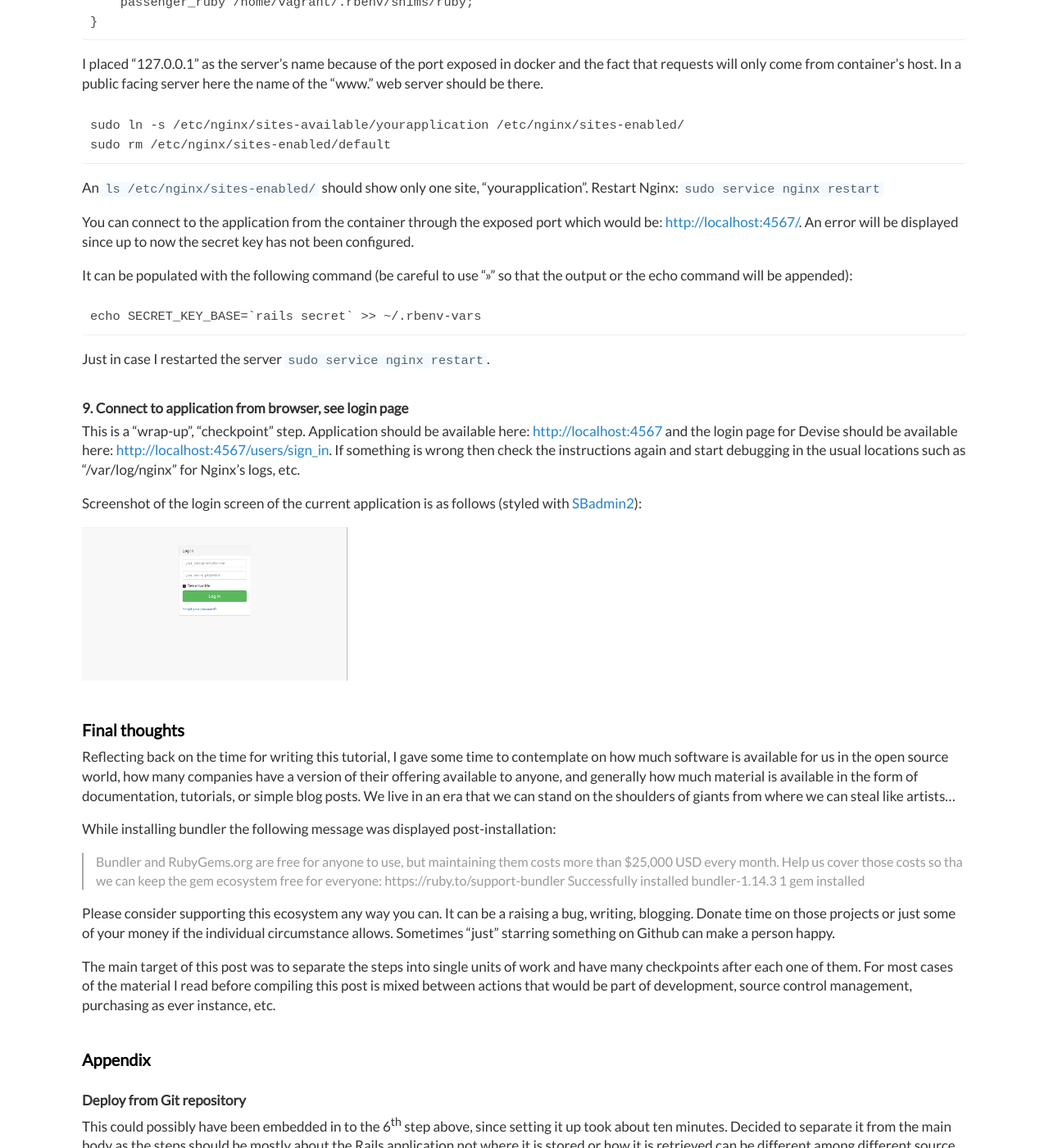
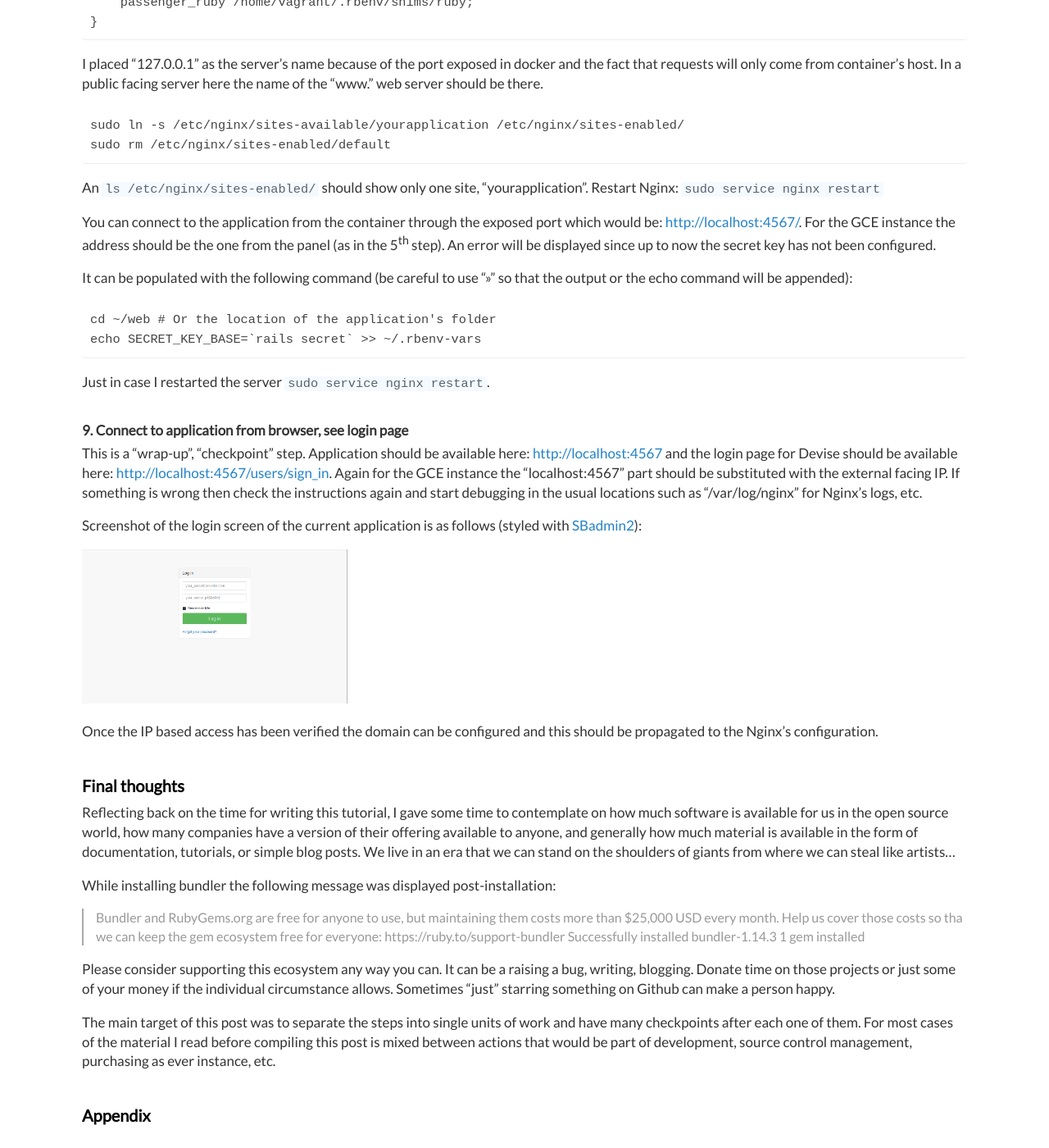
Before and after one commit to dimitrismistriotis/dimitrismistriotis.github.io, a Jekyll site: the page built from _posts/2017-01-07-deploy_rails.md, in a window 1280 px wide and 1400 px high, scrolled down 13781 px. Shown: the whole window at 82% size. Built offline with Jekyll 4.4.1, drawn with Linux system fonts in a browser that asks for light colours.

Commit message:
Final two steps

````diff
--- a/_posts/2017-01-07-deploy_rails.md
+++ b/_posts/2017-01-07-deploy_rails.md
@@ -721,13 +721,15 @@ An `ls  /etc/nginx/sites-enabled/` should show only one site, "yourapplication".
 Restart Nginx: `sudo service nginx restart`
 
 You can connect to the application from the container through the exposed port
-which would be: <http://localhost:4567/>. An error will be displayed since up
-to now the secret key has not been configured.
+which would be: <http://localhost:4567/>. For the GCE instance the address
+should be the one from the panel (as in the 5<sup>th</sup> step). An error will
+be displayed since up to now the secret key has not been configured.
 
 It can be populated with the following command (be careful to use ">>" so that
 the output or the echo command will be appended):
 
 ```
+cd ~/web # Or the location of the application's folder
 echo SECRET_KEY_BASE=`rails secret` >> ~/.rbenv-vars
 ```
 
@@ -737,14 +739,18 @@ Just in case I restarted the server `sudo service nginx restart`.
 
 This is a "wrap-up", "checkpoint" step. Application should be available here:
 <http://localhost:4567> and the login page for Devise should be available here:
-<http://localhost:4567/users/sign_in>. If something is wrong then check the
-instructions again and start debugging in the usual locations such as
-"/var/log/nginx" for Nginx's logs, etc.
+<http://localhost:4567/users/sign_in>. Again for the GCE instance the
+"localhost:4567" part should be substituted with the external facing IP. If
+something is wrong then check the instructions again and start debugging in the
+usual locations such as "/var/log/nginx" for Nginx's logs, etc.
 
 Screenshot of the login screen of the current application is as follows (styled
 with [SBadmin2](https://blackrockdigital.github.io/startbootstrap-sb-admin-2/)):
 
 <img src="/images/deploy_rails/login-screenshot.png" style="width: 30%"><br>
+
+Once the IP based access has been verified the domain can be configured and
+this should be propagated to the Nginx's configuration.
 
 ## Final thoughts
 
````
